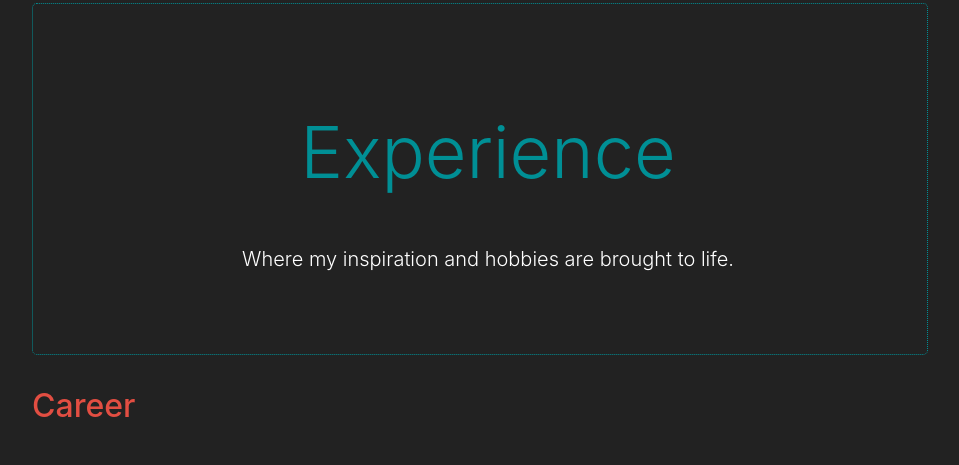
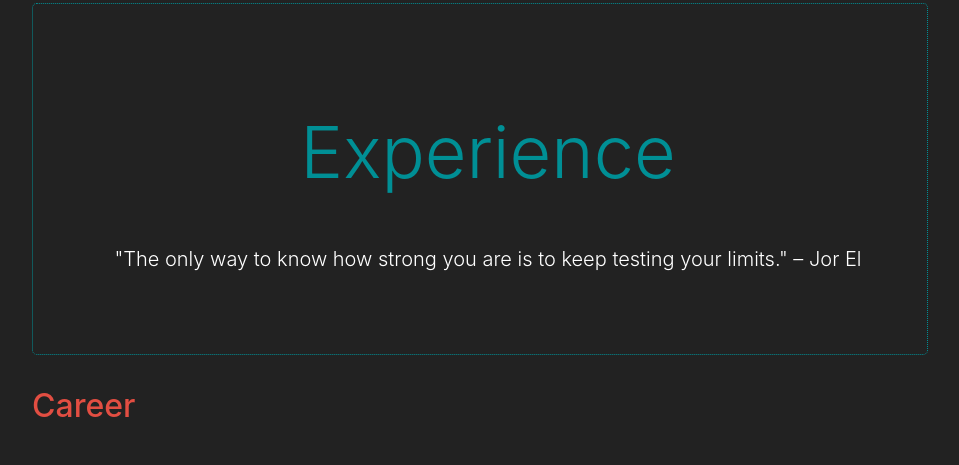
Before and after one commit to santosderek/website, a Flask app: page / in a window 1280 px wide. Shown: the part 1039-1504 px from the top of the page, without its empty margins (160-1119 px from the left). Run offline with Flask 2, Linux system fonts and the light colour scheme; data that the repository does not hold is empty; some libraries are stand-ins or nearby versions.

Commit message:
Updated quotes

```diff
--- a/website/templates/home.html
+++ b/website/templates/home.html
@@ -11,7 +11,7 @@
 <div class="content pt-3">
     <div class="jumbotron pl-5">
         <h1 class="display-4 text-center" id="experience">Experience</h1>
-        <p class="lead text-center">Where my inspiration and hobbies are brought to life.</p>
+        <p class="lead text-center">"The only way to know how strong you are is to keep testing your limits." – Jor El</p>
     </div>
 
     <div class="row">
@@ -71,7 +71,7 @@
 
     <div class="jumbotron pl-5">
         <h1 class="display-4 text-center" id="skills">Skills</h1>
-        <p class="lead text-center">Where my inspiration and hobbies are brought to life.</p>
+        <p class="lead text-center">"Power! Unlimited power!" - Darth Sidious</p>
     </div>
 
     <div class="row">
@@ -189,7 +189,7 @@
 
     <div class="jumbotron pl-5">
         <h1 class="display-4 text-center" id="projects">Projects</h1>
-        <p class="lead text-center">Where my inspiration and hobbies are brought to life.</p>
+        <p class="lead text-center">"Do. Or do not. There is no try." - Yoda</p>
 
     </div>
     <div class="row">
@@ -218,7 +218,7 @@
 
     <div class="jumbotron pl-5">
         <h1 class="display-4 text-center" id="contact">Contact</h1>
-        <p class="lead text-center">Where my inspiration and hobbies are brought to life.</p>
+        <p class="lead text-center">"And my axe!" - Gimli</p>
 
     </div>
 
```
